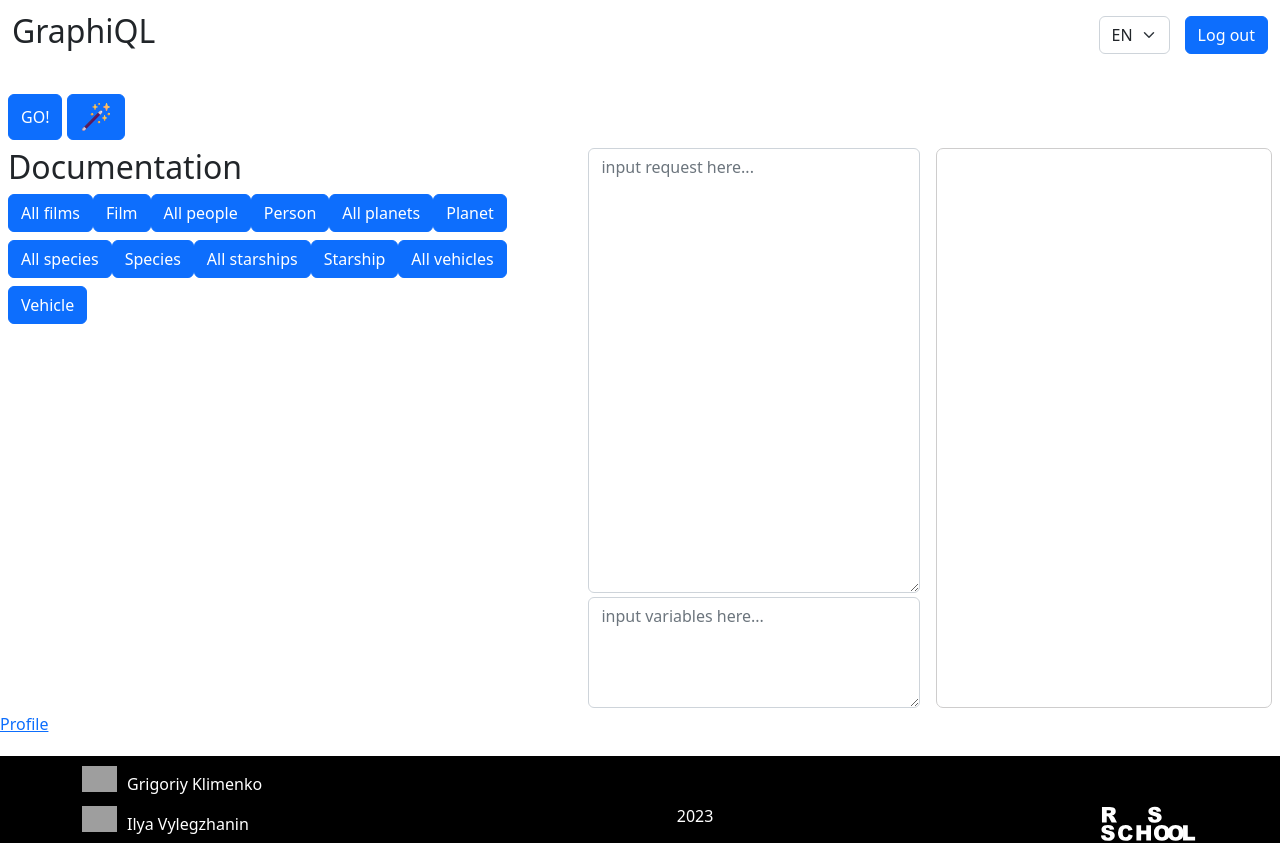
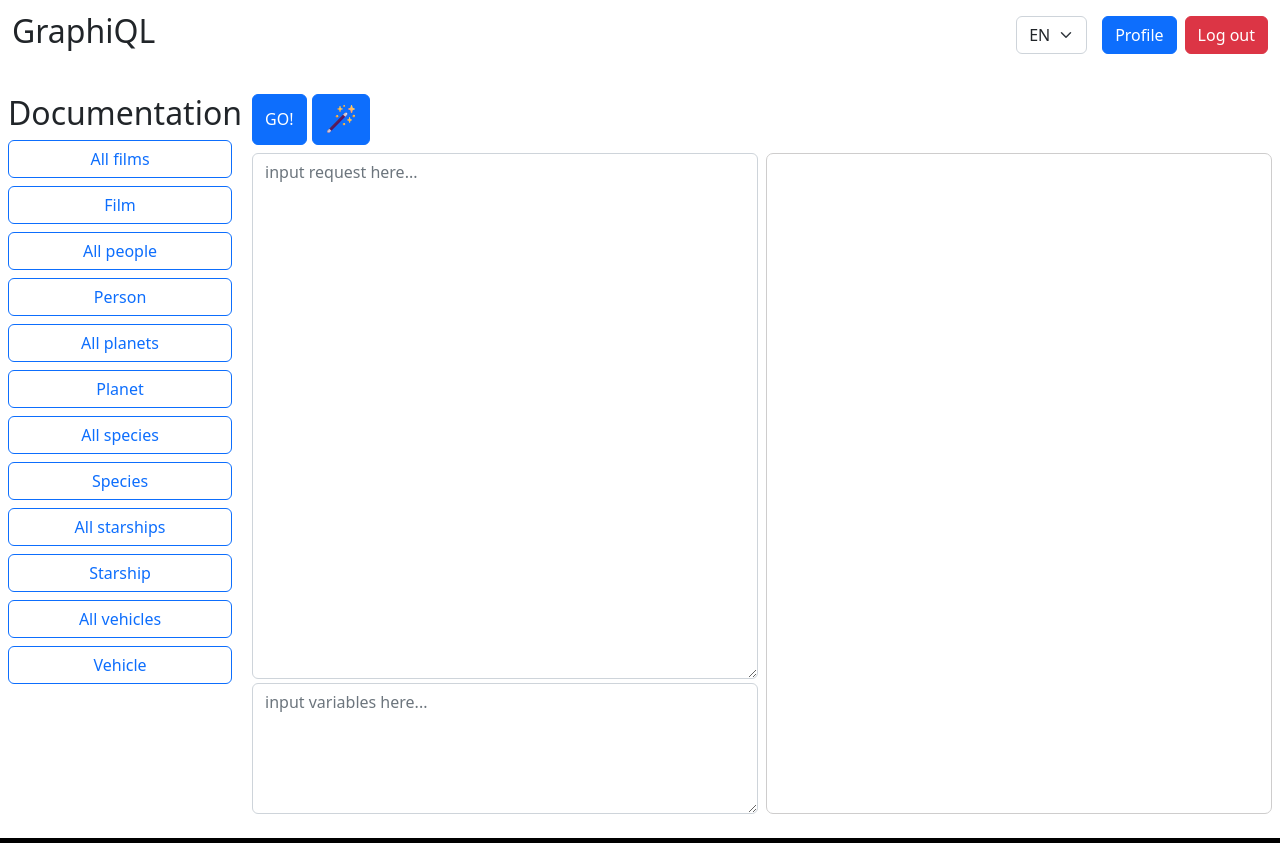
Before and after one commit to GrigoriyKlimenko/graphiql-app, a React (Vite) app in the folder graphiql/: page /playground in a window 1280 px wide. Shown: the top 843 px of the page. Built offline with nearby package versions, Linux system fonts and the light colour scheme; no server answers; sample sign-in values are in the browser's storage; grey boxes are pictures that could not be loaded.

Commit message:
feat: add some styles

```diff
--- a/graphiql/src/components/Header/Header.tsx
+++ b/graphiql/src/components/Header/Header.tsx
@@ -2,8 +2,10 @@
 import './styles.css';
 import AuthButtons from '@components/auth/AuthButtons';
 import LanguageSwitcher from '@components/LanguageSwitcher/LanguageSwitcher';
+import { useNavigate } from 'react-router';
 
 const Header = () => {
+  const navigate = useNavigate();
   const [isPageScrolled, setIsPageScrolled] = useState(false);
   const handleScroll = () => {
     const currentScroll = window.scrollY;
@@ -21,7 +23,9 @@
 
   return (
     <div className={`header ${isPageScrolled ? 'sticky' : ''}`}>
-      <h2>GraphiQL</h2>
+      <h2 onClick={() => navigate('/')} className="header-title">
+        GraphiQL
+      </h2>
       <div className="header-control">
         <LanguageSwitcher />
         <nav className="d-flex">
--- a/graphiql/src/components/Header/styles.css
+++ b/graphiql/src/components/Header/styles.css
@@ -10,7 +10,9 @@
   justify-content: space-between;
   align-items: center;
 }
-
+.header-title {
+  cursor: pointer;
+}
 .header.sticky {
   position: fixed;
   box-shadow: 0 5px 16px rgba(0, 0, 0, 0.1);
--- a/graphiql/src/components/auth/AuthButtons.tsx
+++ b/graphiql/src/components/auth/AuthButtons.tsx
@@ -10,7 +10,12 @@
   return (
     <>
       {!['/login', '/signup'].includes(location.pathname) && currentUser && (
-        <Button onClick={() => logout()}>Log out</Button>
+        <div className="d-flex gap-2">
+          <Button onClick={() => navigate('/dashboard')}>Profile</Button>
+          <Button variant="danger" onClick={() => logout()}>
+            Log out
+          </Button>
+        </div>
       )}
     </>
   );
--- a/graphiql/src/components/ide/Documentation.tsx
+++ b/graphiql/src/components/ide/Documentation.tsx
@@ -14,16 +14,24 @@
 
 const Documentation: FC<PropsWithChildren<DocumentationProps>> = ({ handleInput }) => {
   return (
-    <div>
-      <h2>Documentation</h2>
+    <div className="ide__documentation__wrapper">
+      <h2 className="d-block">Documentation</h2>
+
+      <div className="ide__documentation w-100">
         {data.map((obj: docObject, idx) => {
           return (
-          <Button key={idx} onClick={() => handleInput(obj.body, obj?.variables || '')}>
+            <Button
+              variant="outline-primary"
+              key={idx}
+              onClick={() => handleInput(obj.body, obj?.variables || '')}
+              className="d-block w-100"
+            >
               {obj.name}
             </Button>
           );
         })}
       </div>
+    </div>
   );
 };
 
--- a/graphiql/src/components/ide/Ide.tsx
+++ b/graphiql/src/components/ide/Ide.tsx
@@ -20,6 +20,9 @@
 
   return (
     <div className="ide">
+      <div className="ide__wrapper">
+        <Documentation handleInput={handleInput} />
+        <div className="d-flex w-100 flex-column">
           <div className="ide__controls">
             <Button onClick={handleQuery} title="send request">
               GO!
@@ -28,8 +31,7 @@
               <img src={wand} alt="prettify" />
             </Button>
           </div>
-      <div className="ide__wrapper">
-        <Documentation handleInput={handleInput} />
+          <div className="w-100 d-flex gap-2 h-100">
             <div className="ide__input-side">
               <Form.Control
                 as="textarea"
@@ -50,6 +52,8 @@
             </div>
           </div>
         </div>
+      </div>
+    </div>
   );
 };
 
--- a/graphiql/src/layouts/RootLayout.tsx
+++ b/graphiql/src/layouts/RootLayout.tsx
@@ -1,4 +1,3 @@
-import AuthButtons from '@/components/auth/AuthButtons';
 import React from 'react';
 import { Outlet } from 'react-router-dom';
 import Footer from '@components/Footer/Footer';
--- a/graphiql/src/pages/Playground/Playground.tsx
+++ b/graphiql/src/pages/Playground/Playground.tsx
@@ -1,5 +1,4 @@
 import React from 'react';
-import { Link } from 'react-router-dom';
 import Header from '@components/Header/Header';
 import './styles.css';
 import Ide from '@/components/ide/Ide';
@@ -9,7 +8,6 @@
     <div className="playground">
       <Header />
       <Ide />
-      <Link to="/dashboard">Profile</Link>
     </div>
   );
 }
--- a/graphiql/src/pages/Signup.tsx
+++ b/graphiql/src/pages/Signup.tsx
@@ -4,7 +4,7 @@
 import { Link, useNavigate } from 'react-router-dom';
 import AuthLayout from '@/layouts/AuthLayout';
 import { useTranslation } from 'react-i18next';
-import LanguageSwitcher from "@components/LanguageSwitcher/LanguageSwitcher";
+import LanguageSwitcher from '@components/LanguageSwitcher/LanguageSwitcher';
 
 const Signup = () => {
   const emailRef = useRef<HTMLInputElement>(null);
--- a/graphiql/src/pages/css/playground/index.css
+++ b/graphiql/src/pages/css/playground/index.css
@@ -8,24 +8,31 @@
 .ide__controls {
   display: flex;
   gap: 5px;
+  height: 4rem;
 }
 .ide__wrapper {
   display: flex;
   flex-direction: row;
   justify-content: space-around;
   width: 100%;
-  height: 100%;
-  gap: 2vh;
+  height: 90vh;
+  box-sizing: border-box;
+  gap: 10px;
 }
-.ide__input-side textarea:first-child {
+.ide__input-side textarea {
+  display: block;
+  flex-grow: 4;
   height: 80%;
+  width: 100%;
 }
+
 .ide__input-side textarea:last-child {
   height: 20%;
 }
+
 .ide__input-side {
   width: 50%;
-  min-height: 70vh;
+  height: 100%;
   display: flex;
   flex-direction: column;
   gap: 0.5vh;
@@ -36,4 +43,31 @@
   border: 1px solid rgb(206, 205, 205);
   border-radius: 7px;
   padding: 0.5vh;
+  height: 100%;
 }
+.ide__documentation__wrapper {
+  height: 94%;
+}
+.ide__documentation {
+  width: 100%;
+  height: 100%;
+
+  padding-right: 10px;
+  max-height: 100vh;
+  overflow-y: auto; /* Add vertical scrollbar */
+  scrollbar-width: thin; /* Set the width of the scrollbar */
+  scrollbar-color: gray; /* Set the color of the scrollbar */
+}
+
+.ide__documentation::-webkit-scrollbar {
+  width: 5px; /* Set the width of the scrollbar */
+}
+
+.ide__documentation::-webkit-scrollbar-track {
+  background: rgb(255, 255, 255); /* Set the background color of the scrollbar track */
+}
+
+.ide__documentation::-webkit-scrollbar-thumb {
+  background-color: rgb(192, 14, 14); /* Set the color of the scrollbar thumb */
+  border-radius: 15px; /* Set the border radius of the scrollbar thumb */
+}
```
Also changed, not shown: graphiql/src/pages/Playground.tsx (deleted, +0 -15 lines). Lines whose indentation alone changed are shown as unchanged.
